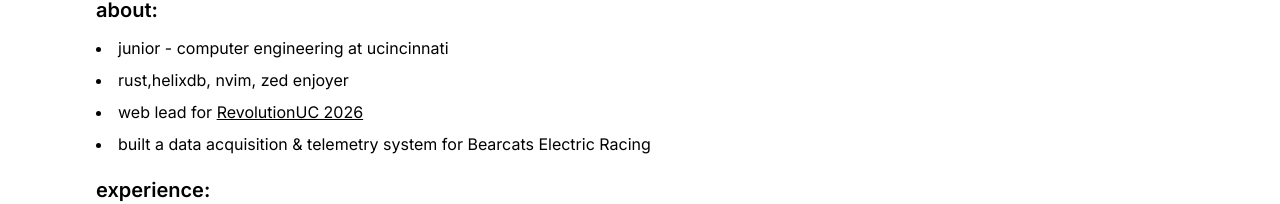
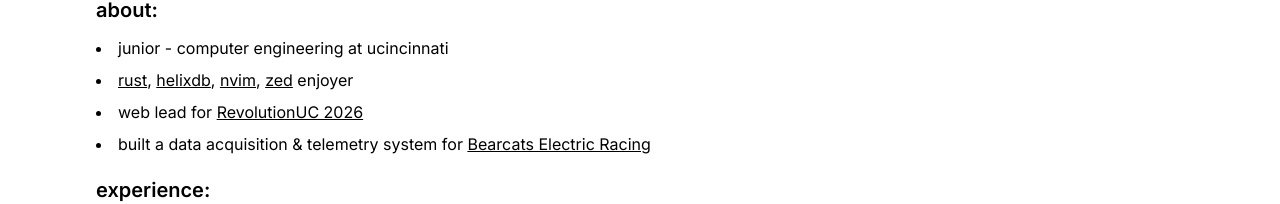
Before and after one commit to AmaanBilwar/personal-website, a Next.js app: page / in a window 1280 px wide. Shown: the part 340-544 px from the top of the page. Built offline with nearby package versions, Linux system fonts and the light colour scheme.

Commit message:
add underlines to links

```diff
--- a/src/app/page.tsx
+++ b/src/app/page.tsx
@@ -26,10 +26,10 @@
               <ul className="list-disc list-inside space-y-1.5 sm:space-y-2 text-sm sm:text-base">
                 <li>junior - computer engineering at ucincinnati</li>
                 <li>
-		<a href="https://doc.rust-lang.org/book/">rust</a>,<a href="https://www.helix-db.com/">helixdb</a>, <a href="https://github.com/AmaanBilwar/nvim-configs">nvim</a>, <a href="https://zed.dev">zed</a> enjoyer
+		<a className="underline"href="https://doc.rust-lang.org/book/">rust</a>, <a className="underline"href="https://www.helix-db.com/">helixdb</a>, <a className="underline"href="https://github.com/AmaanBilwar/nvim-configs">nvim</a>, <a className="underline"href="https://zed.dev">zed</a> enjoyer
 		</li>
                 <li>web lead for <a className="underline" href="https://www.revolutionuc.com" target="_blank">RevolutionUC 2026</a></li>
-                <li>built a data acquisition & telemetry system for <a href="https://www.bearcatsracing.org/ev-home">Bearcats Electric Racing</a></li>
+                <li>built a data acquisition & telemetry system for <a className="underline" href="https://www.bearcatsracing.org/ev-home">Bearcats Electric Racing</a></li>
               </ul>
             </section>
 
```
